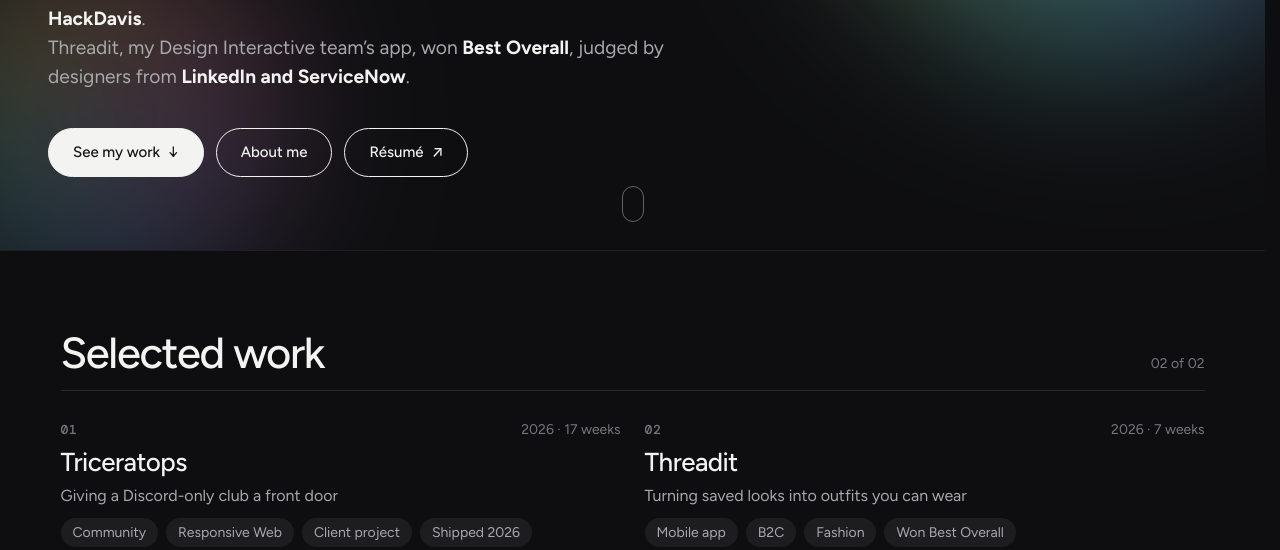
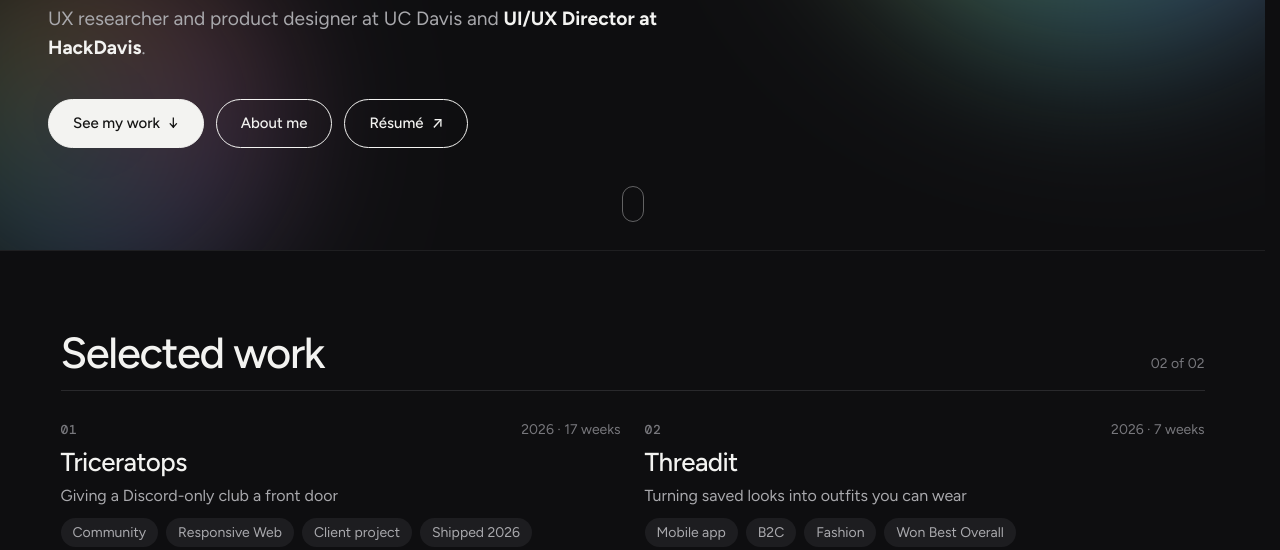
Before and after one commit to jaredopamine/portfolio, a plain HTML site: page index.html in a window 1280 px wide. Shown: the part 550-1100 px from the top of the page. Drawn offline with Linux system fonts and the light colour scheme.

Commit message:
Home: remove Threadit award line from hero
Co-Authored-By: Claude Sonnet 5.5 <noreply@anthropic.com>
Claude-Session: https://claude.ai/code/session_01NUyvncS73diQvQ1c36M9fV

```diff
--- a/index.html
+++ b/index.html
@@ -33,7 +33,7 @@
       <div class="hero-inner">
         <span class="chip hero-fade"><i></i>Open to UX &amp; product design internships</span>
         <h1><span class="w"><span style="--i:0">I’m</span></span> <span class="w"><span style="--i:1">Jared,</span></span> <span class="w"><span style="--i:2">a</span></span> <span class="w"><span style="--i:3">UX</span></span> <span class="w"><span style="--i:4">designer</span></span> <span class="w"><span style="--i:5">turning</span></span> <span class="w"><span style="--i:6">confusing,</span></span> <span class="w"><span style="--i:7">scattered</span></span> <span class="w"><span style="--i:8">experiences</span></span> <span class="w"><span style="--i:9">into</span></span> <span class="w"><span style="--i:10">ones</span></span> <span class="w"><span style="--i:11">that</span></span> <span class="w"><span style="--i:12">feel</span></span> <span class="w"><span style="--i:13"><em class="foil-text">effortless.</em></span></span></h1>
-        <p class="hero-sub hero-fade" style="--d:.25s">UX researcher and product designer at UC Davis and <strong>UI/UX Director at HackDavis</strong>.<br>Threadit, my Design Interactive team’s app, won <strong>Best Overall</strong>, judged by designers from <strong>LinkedIn and ServiceNow</strong>.</p>
+        <p class="hero-sub hero-fade" style="--d:.25s">UX researcher and product designer at UC Davis and <strong>UI/UX Director at HackDavis</strong>.</p>
         <div class="cta hero-fade" style="--d:.4s">
           <a class="btn solid" href="#projects">See my work <span aria-hidden="true">↓</span></a>
           <a class="btn" href="about.html">About me</a>
```
